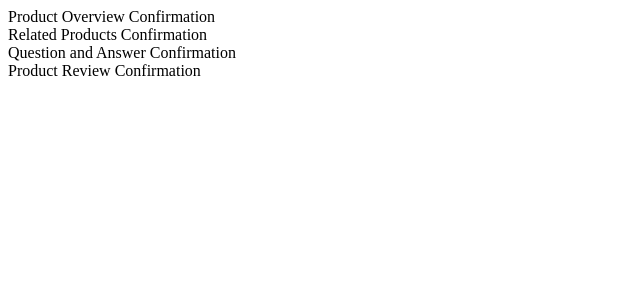
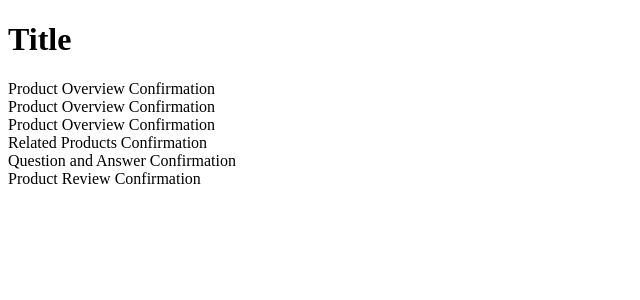
Before and after one commit to FEC-Team-Mythos/Atelier-ECommerce, a React app: page / in a window 1280 px wide. Shown: the top 300 px of the page, without its empty margins (0-640 px from the left). Built offline with nearby package versions, Linux system fonts and the light colour scheme; the HTML template or start-up script is replaced by a standard one.

Commit message:
Added components for Product Overview

```diff
--- a/client/src/ProductOverview/ProductOverview.jsx
+++ b/client/src/ProductOverview/ProductOverview.jsx
@@ -1,9 +1,15 @@
 import React from 'react';
+import MainImageScreen from './components/MainImageScreen.jsx';
+import StylesSelection from './components/StylesSelection.jsx';
+import ProductInformation from './components/ProductInformation.jsx';
 
-const ProductOverview = () => {
+const ProductOverview = (props) => {
   return (
     <div>
-      Product Overview Confirmation
+      <h1>Title</h1>
+      <MainImageScreen />
+      <StylesSelection />
+      <ProductInformation />
     </div>
   )
 }
--- /dev/null
+++ b/client/src/ProductOverview/components/MainImageScreen.jsx
@@ -0,0 +1,11 @@
+import React from 'react';
+
+const MainImageScreen = () => {
+  return (
+    <div>
+      Product Overview Confirmation
+    </div>
+  )
+}
+
+export default MainImageScreen;
--- /dev/null
+++ b/client/src/ProductOverview/components/ProductInformation.jsx
@@ -0,0 +1,11 @@
+import React from 'react';
+
+const ProductInformation = () => {
+  return (
+    <div>
+      Product Overview Confirmation
+    </div>
+  )
+}
+
+export default ProductInformation;
--- /dev/null
+++ b/client/src/ProductOverview/components/StylesSelection.jsx
@@ -0,0 +1,11 @@
+import React from 'react';
+
+const StylesSelection = () => {
+  return (
+    <div>
+      Product Overview Confirmation
+    </div>
+  )
+}
+
+export default StylesSelection;
```
Also changed, not shown: 1 other file (tests, documents, lock files or other folders).
